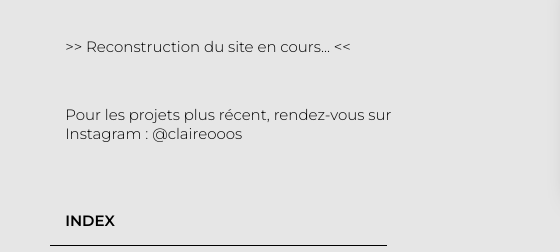
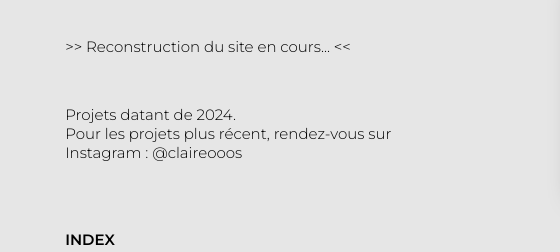
Before and after one commit to claireosmont/claireosmont.github.io, a plain HTML site: page index.html in a window 1280 px wide. Shown: the part 316-568 px from the top of the page, 0-560 px from the left. Drawn offline with Linux system fonts and the light colour scheme; grey boxes are pictures that could not be loaded; a web font is replaced by a local one.

Commit message:
Update index.html

```diff
--- a/index.html
+++ b/index.html
@@ -28,8 +28,8 @@
                     <div class="texte">
                         <!-- <p class="cadre2"> Garde<p> -->
                         <p class="contenu-index"> <br> Direction artistique <br> & création graphique <br> </p>
-                        <p class="contenu"> >> Reconstruction du site en cours... << <br>    <br> </p>
-                        <p class="contenu"> Pour les projets plus récent, rendez-vous sur Instagram : <a href="https://www.instagram.com/claireooos/"> @claireooos </a> <br><br> </p>
+                        <p class="contenu"> >> Reconstruction du site en cours... << <br>  <br> </p>
+                        <p class="contenu"> Projets datant de 2024.<br>Pour les projets plus récent, rendez-vous sur Instagram : <a href="https://www.instagram.com/claireooos/"> @claireooos </a> <br><br> </p>
 
                         <br>
                         <p class="cadre-apropos"><a href="projets.html" >INDEX</a></p>
```
